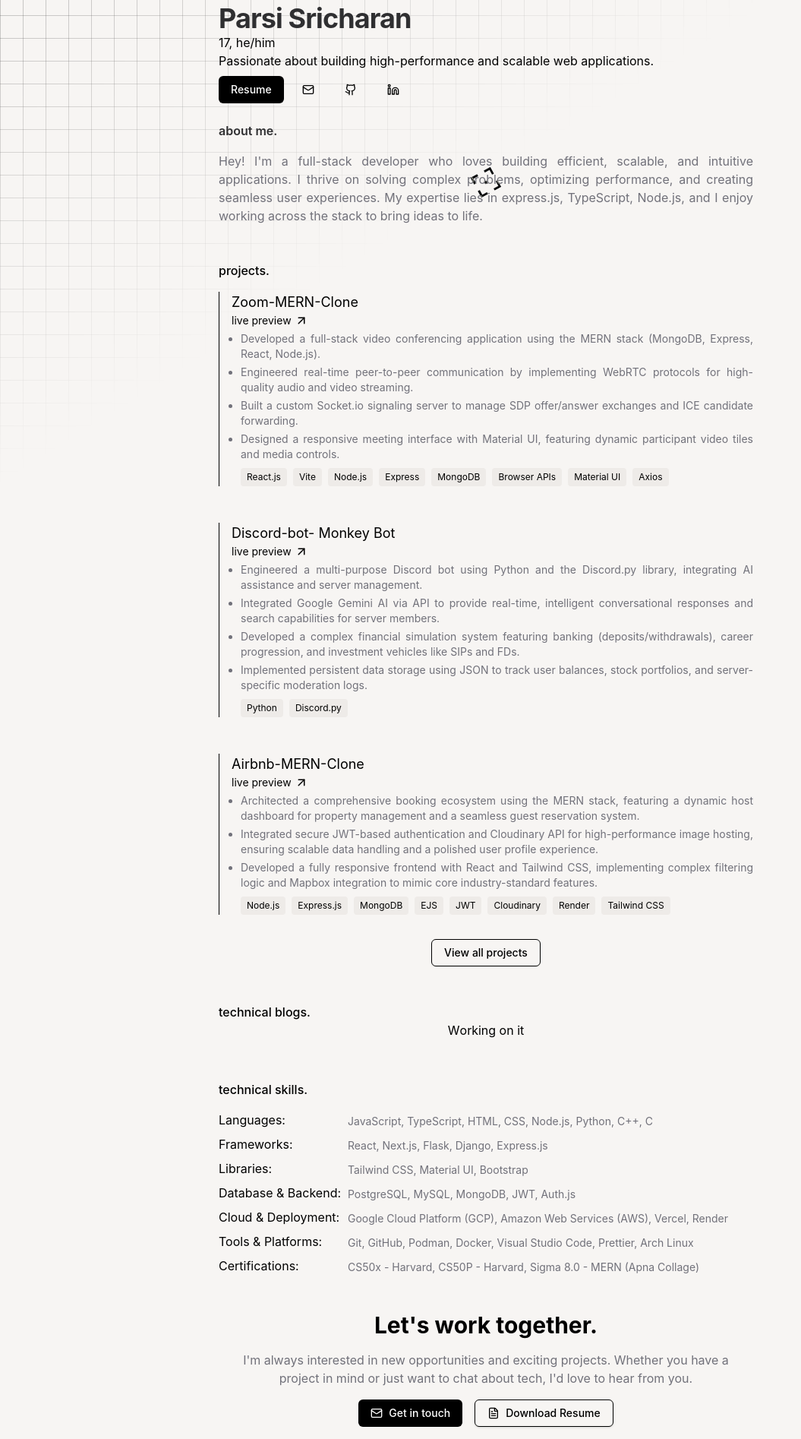
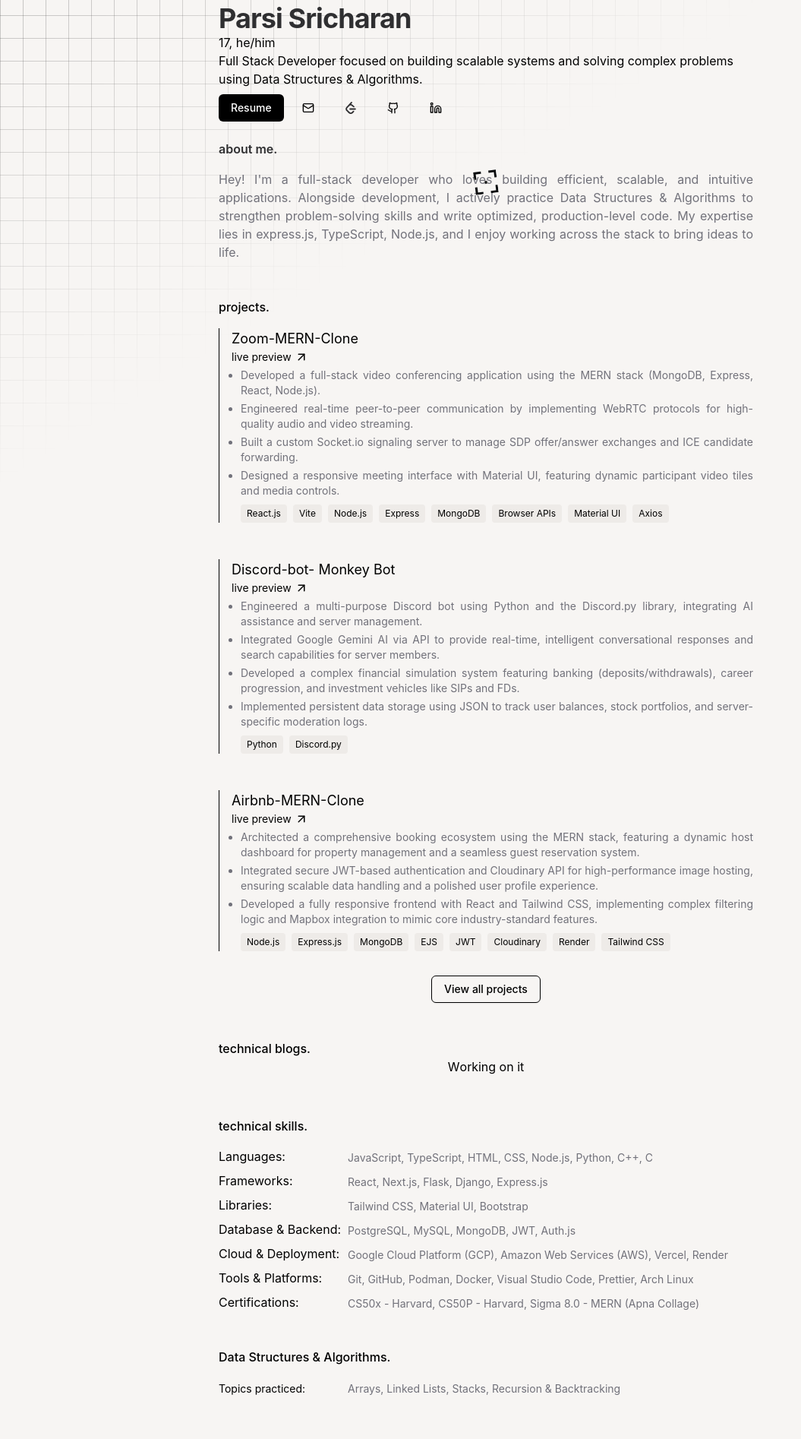
Before and after one commit to Sricharan106/portfolio-V2, a React (Vite) app: page / in a window 1280 px wide. Shown: the part 160-2054 px from the top of the page at 76% size, without its empty margins (0-1055 px from the left). Built offline with nearby package versions, Linux system fonts and the light colour scheme.

Commit message:
added dsa section and updated values

```diff
--- a/src/app/data.ts
+++ b/src/app/data.ts
@@ -23,13 +23,14 @@ export const DATA = {
     AGE: "17",
     PRONOUN: "he/him",
     HEADLINE:
-      "Passionate about building high-performance and scalable web applications.",
+      "Full Stack Developer focused on building scalable systems and solving complex problems using Data Structures & Algorithms.",
     RESUME: "none",
     EMAIL: "mailto:parsisricharan106@gmail.com",
     GITHUB: "https://github.com/Sricharan106",
     LINKEDIN: "https://www.linkedin.com/in/sricharan106/",
+    LEETCODE: "https://leetcode.com/u/Sricharan106/",
     INTRO:
-      "Hey! I'm a full-stack developer who loves building efficient, scalable, and intuitive applications. I thrive on solving complex problems, optimizing performance, and creating seamless user experiences.",
+      "Hey! I'm a full-stack developer who loves building efficient, scalable, and intuitive applications. Alongside development, I actively practice Data Structures & Algorithms to strengthen problem-solving skills and write optimized, production-level code.",
     EXPERTISE:
       "My expertise lies in express.js, TypeScript, Node.js, and I enjoy working across the stack to bring ideas to life.",
   },
@@ -263,4 +264,18 @@ export const DATA = {
       "Sigma 8.0 - MERN (Apna Collage)",
     ],
   },
+  DSA: {
+    PLATFORM: "https://leetcode.com/u/Sricharan106/",
+    TOPICS: [
+      "Arrays",
+      "Linked Lists",
+      "Stacks",
+      // "Queues",
+      // "Trees",
+      // "Graphs",
+      // "Dynamic Programming",
+      "Recursion & Backtracking",
+      // "Greedy Algorithms",
+    ],
+  },
 };
--- a/src/components/sections/contact.tsx
+++ b/src/components/sections/contact.tsx
@@ -50,10 +50,20 @@ export default function Contact({ data }: { data: Record<string, string> }) {
               <Linkedin />
             </ButtonAnimation>
             <ButtonAnimation
-              onClick={() => handleChange(data.EMAIL)}
-              className="cursor-target shadow-none dark:hover:bg-[#ffffff3b] hover:bg-[#0000003b] "
+              onClick={() => handleChange(data.LEETCODE)}
+              className="cursor-target dark:hover:bg-[#ffffff3b] hover:bg-[#0000003b] shadow-none dark:text-[#e1e1e1] text-[#2f2f31] border-none"
             >
-              <Mail />
+              <svg
+                role="img"
+                viewBox="0 0 24 24"
+                xmlns="http://www.w3.org/2000/svg"
+              >
+                <title>LeetCode</title>
+                <path
+                  fill="currentColor"
+                  d="M13.483 0a1.374 1.374 0 0 0-.961.438L7.116 6.226l-3.854 4.126a5.266 5.266 0 0 0-1.209 2.104 5.35 5.35 0 0 0-.125.513 5.527 5.527 0 0 0 .062 2.362 5.83 5.83 0 0 0 .349 1.017 5.938 5.938 0 0 0 1.271 1.818l4.277 4.193.039.038c2.248 2.165 5.852 2.133 8.063-.074l2.396-2.392c.54-.54.54-1.414.003-1.955a1.378 1.378 0 0 0-1.951-.003l-2.396 2.392a3.021 3.021 0 0 1-4.205.038l-.02-.019-4.276-4.193c-.652-.64-.972-1.469-.948-2.263a2.68 2.68 0 0 1 .066-.523 2.545 2.545 0 0 1 .619-1.164L9.13 8.114c1.058-1.134 3.204-1.27 4.43-.278l3.501 2.831c.593.48 1.461.387 1.94-.207a1.384 1.384 0 0 0-.207-1.943l-3.5-2.831c-.8-.647-1.766-1.045-2.774-1.202l2.015-2.158A1.384 1.384 0 0 0 13.483 0zm-2.866 12.815a1.38 1.38 0 0 0-1.38 1.382 1.38 1.38 0 0 0 1.38 1.382H20.79a1.38 1.38 0 0 0 1.38-1.382 1.38 1.38 0 0 0-1.38-1.382z"
+                />
+              </svg>
             </ButtonAnimation>
           </div>
         </div>
--- /dev/null
+++ b/src/components/sections/dsa.tsx
@@ -0,0 +1,21 @@
+type IDsaData = {
+  TOPICS: string[];
+};
+
+export default function Dsa({ data }: { data: IDsaData }) {
+  return (
+    <div id="dsa" className="w-full">
+      <h2 className="font-medium text-primary/90 text-base">
+        Data Structures & Algorithms.
+      </h2>
+      <ul className="flex flex-wrap gap-2 mt-4 font-normal text-primary/90 text-base">
+        <li className=" py-1 text-sm rounded-md bg-muted text-primary/90 items-end grid  sm:grid-cols-[170px_1fr]">
+          <p>Topics practiced:</p>
+          <p className="text-muted-foreground text-[#71717a] dark:text-[#a1a1aa] text-sm">
+            {data.TOPICS.join(", ")}
+          </p>
+        </li>
+      </ul>
+    </div>
+  );
+}
--- a/src/components/sections/hero.tsx
+++ b/src/components/sections/hero.tsx
@@ -35,9 +35,25 @@ export default function Hero({ data }: { data: Record<string, string> }) {
           <div className="flex gap-2 ">
             <ButtonAnimation
               onClick={() => handleChange(data.EMAIL)}
-              className="cursor-target dark:hover:bg-[#ffffff3b] hover:bg-[#0000003b] shadow-none  border-none"
+              className="cursor-target shadow-none dark:hover:bg-[#ffffff3b] hover:bg-[#0000003b] "
             >
               <Mail />
+            </ButtonAnimation>
+            <ButtonAnimation
+              onClick={() => handleChange(data.LEETCODE)}
+              className="cursor-target dark:hover:bg-[#ffffff3b] hover:bg-[#0000003b] shadow-none dark:text-[#e1e1e1] text-[#2f2f31] border-none"
+            >
+              <svg
+                role="img"
+                viewBox="0 0 24 24"
+                xmlns="http://www.w3.org/2000/svg"
+              >
+                <title>LeetCode</title>
+                <path
+                  fill="currentColor"
+                  d="M13.483 0a1.374 1.374 0 0 0-.961.438L7.116 6.226l-3.854 4.126a5.266 5.266 0 0 0-1.209 2.104 5.35 5.35 0 0 0-.125.513 5.527 5.527 0 0 0 .062 2.362 5.83 5.83 0 0 0 .349 1.017 5.938 5.938 0 0 0 1.271 1.818l4.277 4.193.039.038c2.248 2.165 5.852 2.133 8.063-.074l2.396-2.392c.54-.54.54-1.414.003-1.955a1.378 1.378 0 0 0-1.951-.003l-2.396 2.392a3.021 3.021 0 0 1-4.205.038l-.02-.019-4.276-4.193c-.652-.64-.972-1.469-.948-2.263a2.68 2.68 0 0 1 .066-.523 2.545 2.545 0 0 1 .619-1.164L9.13 8.114c1.058-1.134 3.204-1.27 4.43-.278l3.501 2.831c.593.48 1.461.387 1.94-.207a1.384 1.384 0 0 0-.207-1.943l-3.5-2.831c-.8-.647-1.766-1.045-2.774-1.202l2.015-2.158A1.384 1.384 0 0 0 13.483 0zm-2.866 12.815a1.38 1.38 0 0 0-1.38 1.382 1.38 1.38 0 0 0 1.38 1.382H20.79a1.38 1.38 0 0 0 1.38-1.382 1.38 1.38 0 0 0-1.38-1.382z"
+                />
+              </svg>
             </ButtonAnimation>
             <ButtonAnimation
               onClick={() => handleChange(data.GITHUB)}
--- a/src/pages/index.tsx
+++ b/src/pages/index.tsx
@@ -8,6 +8,7 @@ import Skills from "../components/sections/skills";
 import Contact from "../components/sections/contact";
 import Footer from "../components/sections/footer";
 import GridPattern from "../components/ui/grid-pattern";
+import Dsa from "../components/sections/dsa";
 
 export default function Page() {
   return (
@@ -28,6 +29,7 @@ export default function Page() {
         <Projects data={DATA.PROJECTS} isNeed={true} />
         <Blogs data={DATA.BLOGS} isNeed={true}></Blogs>
         <Skills data={DATA.SKILLS}></Skills>
+        <Dsa data={DATA.DSA}></Dsa>
         <Contact data={DATA.HEADER} />
         <Footer />
       </div>
```
Also changed, not shown: 2 other files (tests, documents, lock files or other folders).
